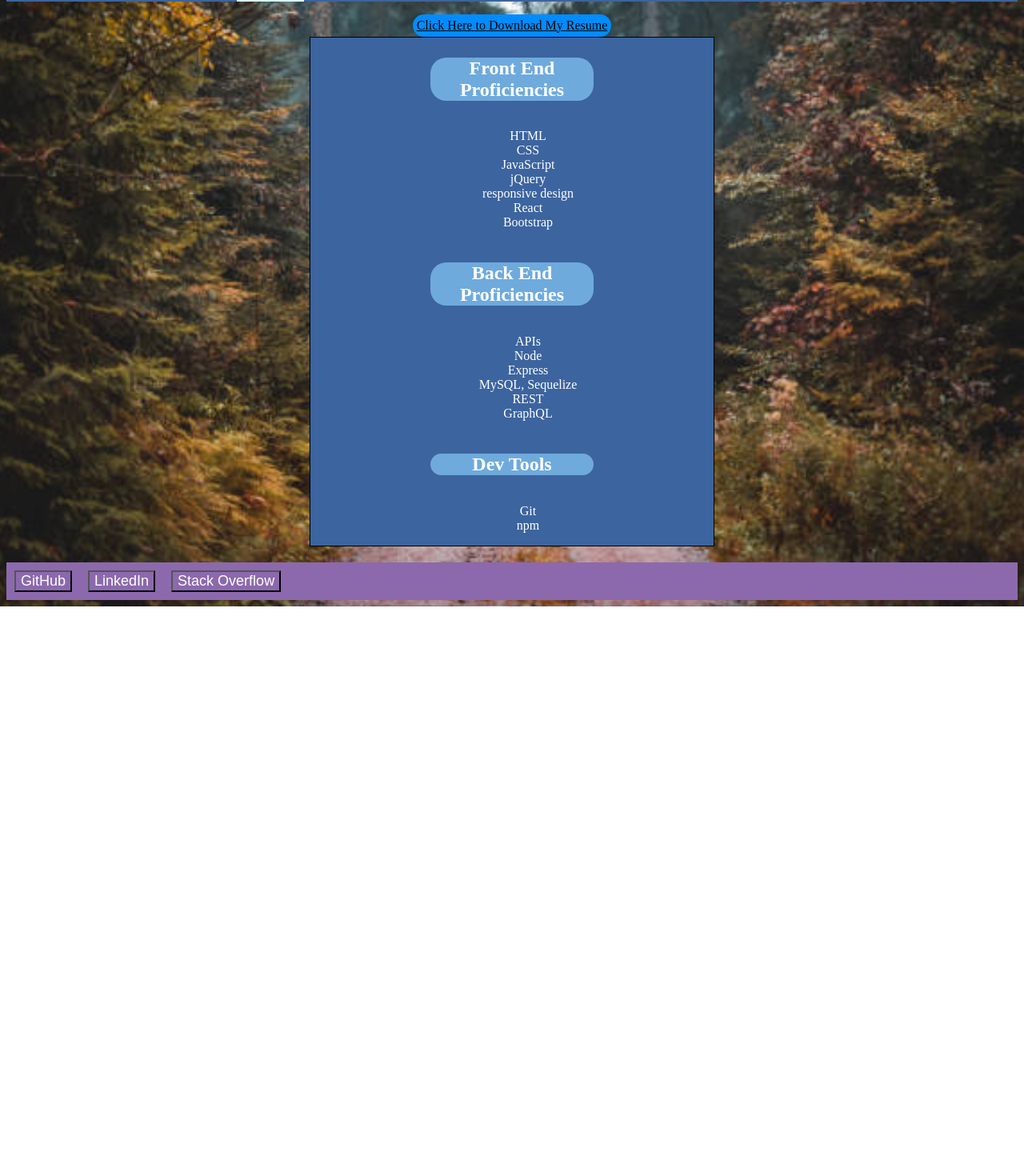
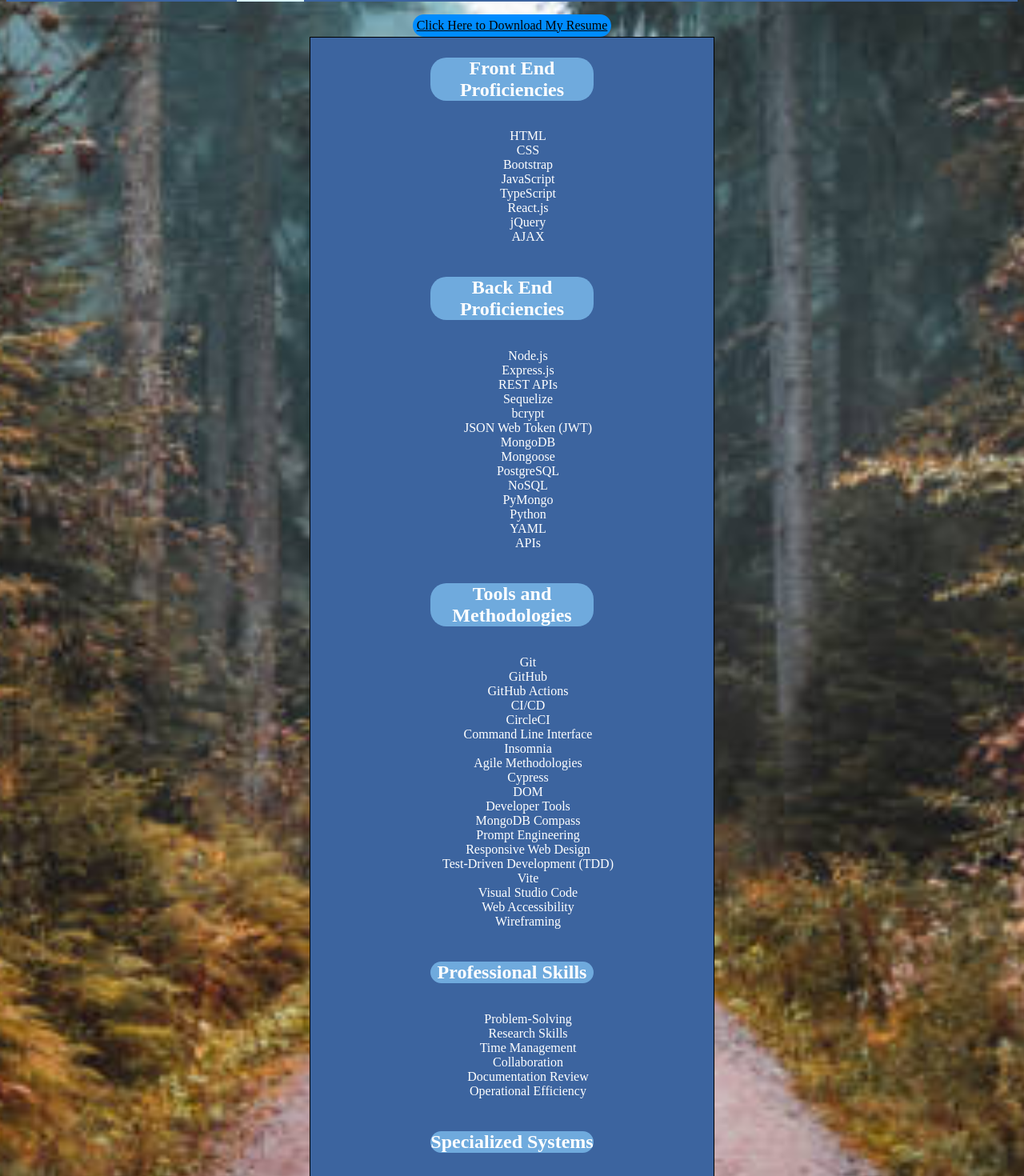
Before and after one commit to Durfey32/Portfolio, a React (Vite) app: page /resume in a window 1280 px wide. Shown: the part 156-1626 px from the top of the page at 80% size. Before the commit the page ends 914 px from the top, so only its background shows below. Built offline with nearby package versions, Linux system fonts and the light colour scheme.

Commit message:
updated resume page

```diff
--- a/src/components/Resume.jsx
+++ b/src/components/Resume.jsx
@@ -11,28 +11,71 @@ export default function Resume() {
         <ul>
             <li>HTML</li>
             <li>CSS</li>
+            <li>Bootstrap</li>
             <li>JavaScript</li>
+            <li>TypeScript</li>
+            <li>React.js</li>
             <li>jQuery</li>
-                    <li>responsive design</li>
-                    <li>React</li>
-                    <li>Bootstrap</li>
+            <li>AJAX</li>
         </ul>
 
         <h2>Back End Proficiencies</h2>
         <ul>
+            <li>Node.js</li>
+            <li>Express.js</li>
+            <li>REST APIs</li>
+            <li>Sequelize</li>
+            <li>bcrypt</li>
+            <li>JSON Web Token (JWT)</li>
+            <li>MongoDB</li>
+            <li>Mongoose</li>
+            <li>PostgreSQL</li>
+            <li>NoSQL</li>
+            <li>PyMongo</li>
+            <li>Python</li>
+            <li>YAML</li>
             <li>APIs</li>
-                    <li>Node</li>
-                    <li>Express</li>
-                    <li>MySQL, Sequelize</li>
-                    <li>REST</li>
-                    <li>GraphQL</li>
         </ul>
-                <h2>Dev Tools</h2>
+
+        <h2>Tools and Methodologies</h2>
         <ul>
             <li>Git</li>
-                    <li>npm</li>
+            <li>GitHub</li>
+            <li>GitHub Actions</li>
+            <li>CI/CD</li>
+            <li>CircleCI</li>
+            <li>Command Line Interface</li>
+            <li>Insomnia</li>
+            <li>Agile Methodologies</li>
+            <li>Cypress</li>
+            <li>DOM</li>
+            <li>Developer Tools</li>
+            <li>MongoDB Compass</li>
+            <li>Prompt Engineering</li>
+            <li>Responsive Web Design</li>
+            <li>Test-Driven Development (TDD)</li>
+            <li>Vite</li>
+            <li>Visual Studio Code</li>
+            <li>Web Accessibility</li>
+            <li>Wireframing</li>
         </ul>
 
+        <h2>Professional Skills</h2>
+        <ul>
+            <li>Problem-Solving</li>
+            <li>Research Skills</li>
+            <li>Time Management</li>
+            <li>Collaboration</li>
+            <li>Documentation Review</li>
+            <li>Operational Efficiency</li>
+        </ul>
+
+        <h2>Specialized Systems</h2>
+        <ul>
+            <li>Laboratory Information Management Systems (LIMS)</li>
+            <li>HPLC-MS</li>
+            <li>Mass Spectrometer</li>
+        </ul>
     </div>
         </>
     );
```
Lines whose indentation alone changed are shown as unchanged.
